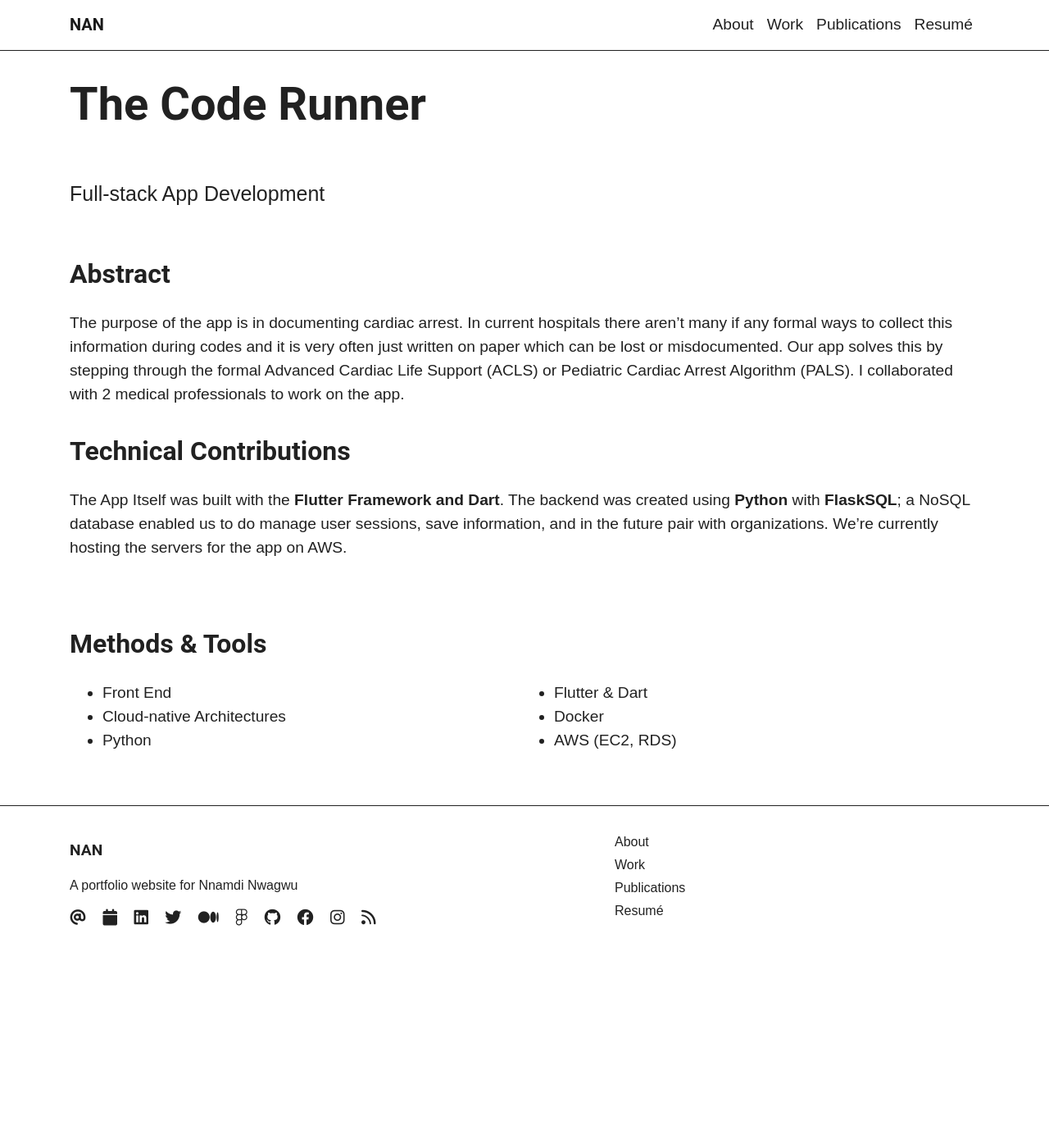
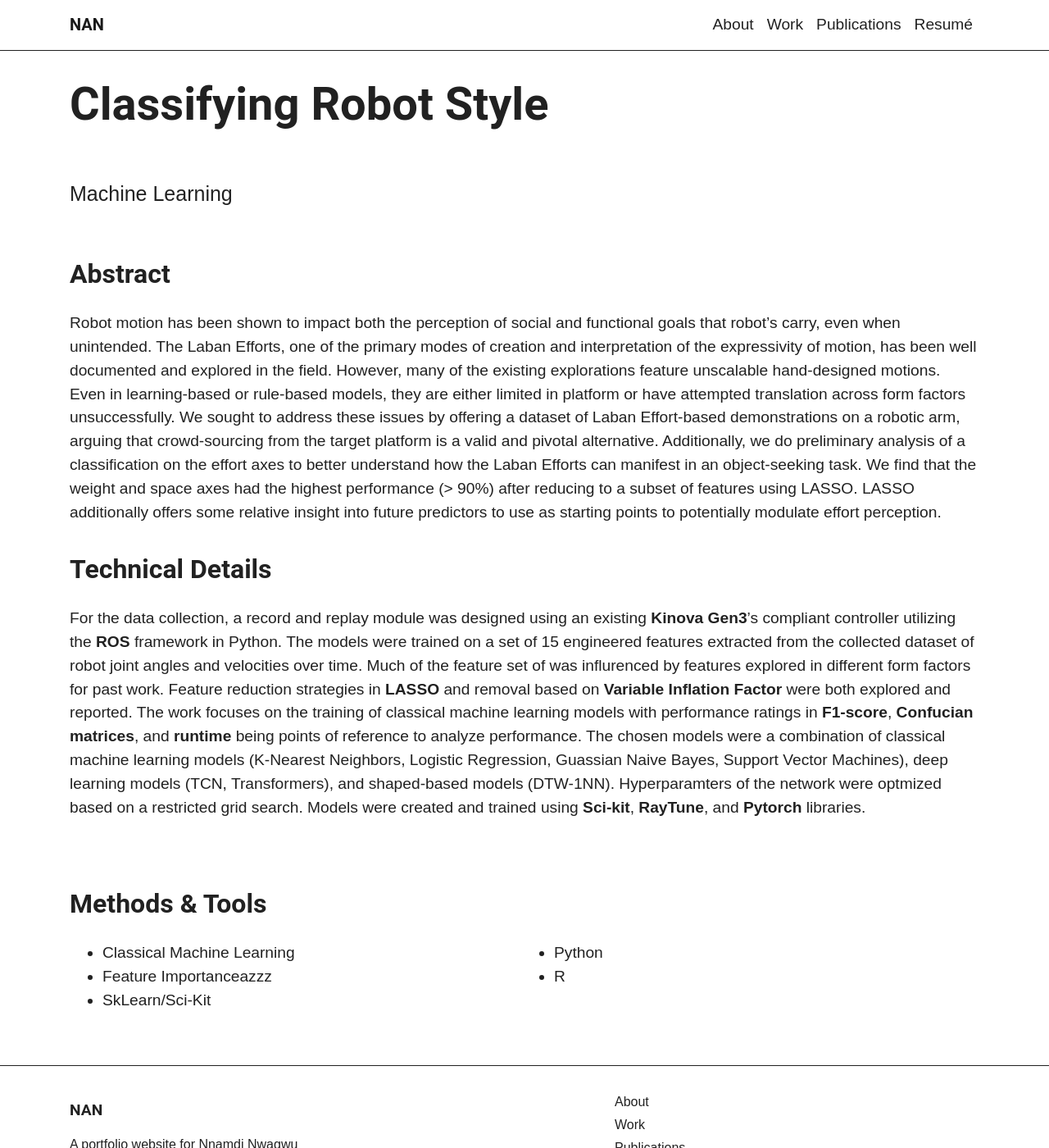
Before and after one commit to nnamd/nnamd.github.io, a Jekyll site: the page built from _work/2_coderunner.md, in a window 1280 px wide and 1400 px high. Shown: the whole window at 82% size. Built offline with Jekyll 4.4.1, drawn with Linux system fonts in a browser that asks for light colours.

Commit message:
Update 2_coderunner.md

```diff
--- a/_work/2_coderunner.md
+++ b/_work/2_coderunner.md
@@ -1,16 +1,15 @@
 ---
-title: The Code Runner
-description: Full-stack App Development
-img-feat: app_logo.png
+title: Classifying Robot Style
+description: Machine Learning
+img-feat: Effort_Classifier.png
 website:
 methods:
-  - Front End
-  - Cloud-native Architectures
+  - Classical Machine Learning
+  - Feature Importanceazzz
 tools:
+  - SkLearn/Sci-Kit
   - Python
-  - Flutter & Dart
-  - Docker
-  - AWS (EC2, RDS)
+  - R
 
 
 sample-img-1: IOS-Final_Main_change.png
@@ -19,20 +18,15 @@ sample-img-2: final_timer_iphone.png
 sample-img-alt-2: Timer Image
 
 sample-img-3: IOS-Final.png
-sample-img-alt-1: IOS Image
+sample-img-alt-3: IOS Image
 sample-img-4: final_pdf_iphone.png
-sample-img-alt-1: PDF Image
-
-
-
-
-
-
+sample-img-alt-4: PDF Image
 ---
 
 
 ## Abstract
- The purpose of the app is in documenting cardiac arrest. In current hospitals there aren’t many if any formal ways to collect this information during codes and it is very often just written on paper which can be lost or misdocumented. Our app solves this by stepping through the formal Advanced Cardiac Life Support (ACLS) or Pediatric Cardiac Arrest Algorithm (PALS). I collaborated with 2 medical professionals to work on the app.
+Robot motion has been shown to impact both the perception of social and functional goals that robot's carry, even when unintended. The Laban Efforts, one of the primary modes of creation and interpretation of the expressivity of motion, has been well documented and explored in the field. However, many of the existing explorations feature unscalable hand-designed motions. Even in learning-based or rule-based models, they are either limited in platform or have attempted translation across form factors unsuccessfully. We sought to address these issues by offering a dataset of Laban Effort-based demonstrations on a robotic arm, arguing that crowd-sourcing from the target platform is a valid and pivotal alternative. Additionally, we do preliminary analysis of a classification on the effort axes to better understand how the Laban Efforts can manifest in an object-seeking task. We find that the weight and space axes had the highest performance (> 90%) after reducing to a subset of features using LASSO. LASSO additionally offers some relative insight into future predictors to use as starting points to potentially modulate effort perception.
 
-## Technical Contributions
-The App Itself was built with the **Flutter Framework and Dart**. The backend was created using **Python** with **FlaskSQL**; a NoSQL database enabled us to do manage user sessions, save information, and in the future pair with organizations. We’re currently hosting the servers for the app on AWS.
+
+## Technical Details
+For the data collection, a record and replay module was designed using an existing **Kinova Gen3**'s compliant controller utilizing the **ROS** framework in Python. The models were trained on a set of 15 engineered features extracted from the collected dataset of robot joint angles and velocities over time. Much of the feature set of was influrenced by features explored in different form factors for past work. Feature reduction strategies in **LASSO** and removal based on **Variable Inflation Factor** were both explored and reported. The work focuses on the training of classical machine learning models  with performance ratings in **F1-score**, **Confucian matrices**, and **runtime** being points of reference to analyze performance. The chosen models were a combination of classical machine learning models (K-Nearest Neighbors, Logistic Regression, Guassian Naive Bayes, Support Vector Machines), deep learning models (TCN, Transformers), and shaped-based models (DTW-1NN). Hyperparamters of the network were optmized based on  a restricted grid search. Models were created and trained using **Sci-kit**, **RayTune**, and **Pytorch** libraries.
```
